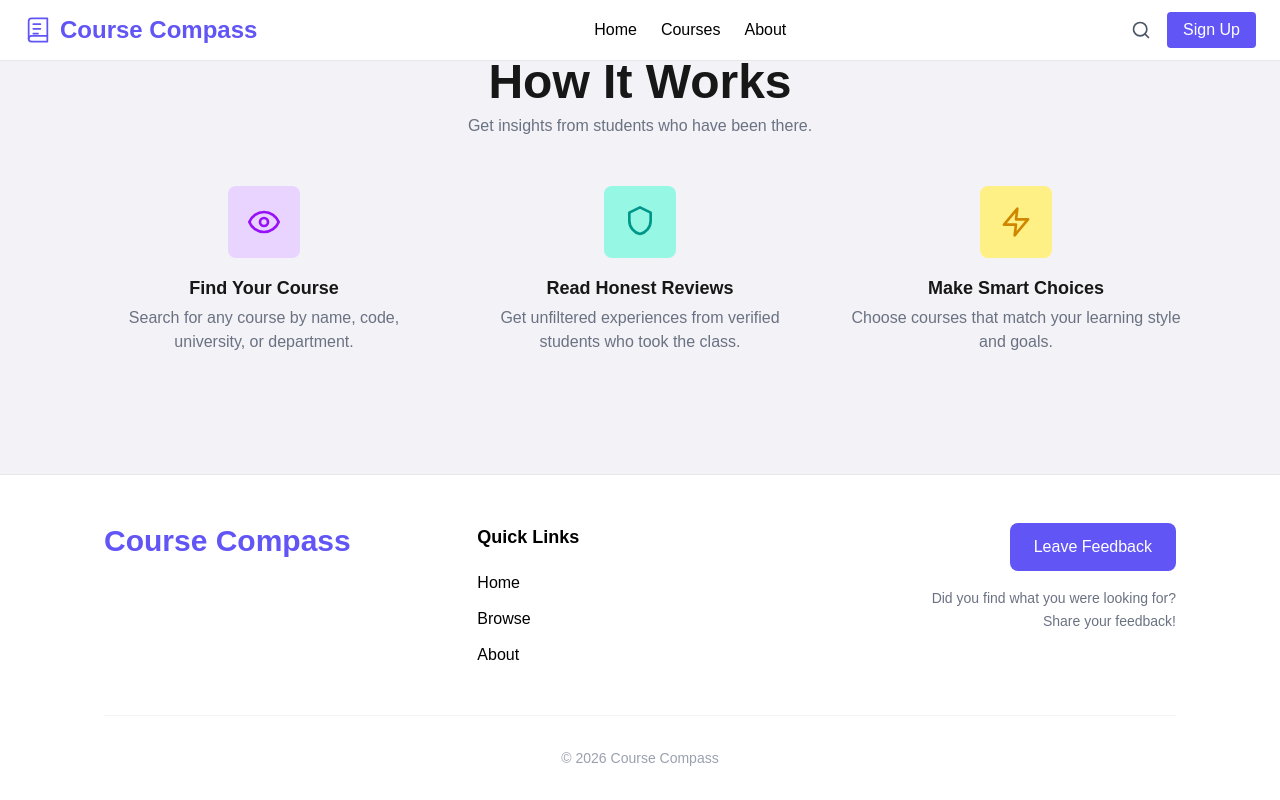
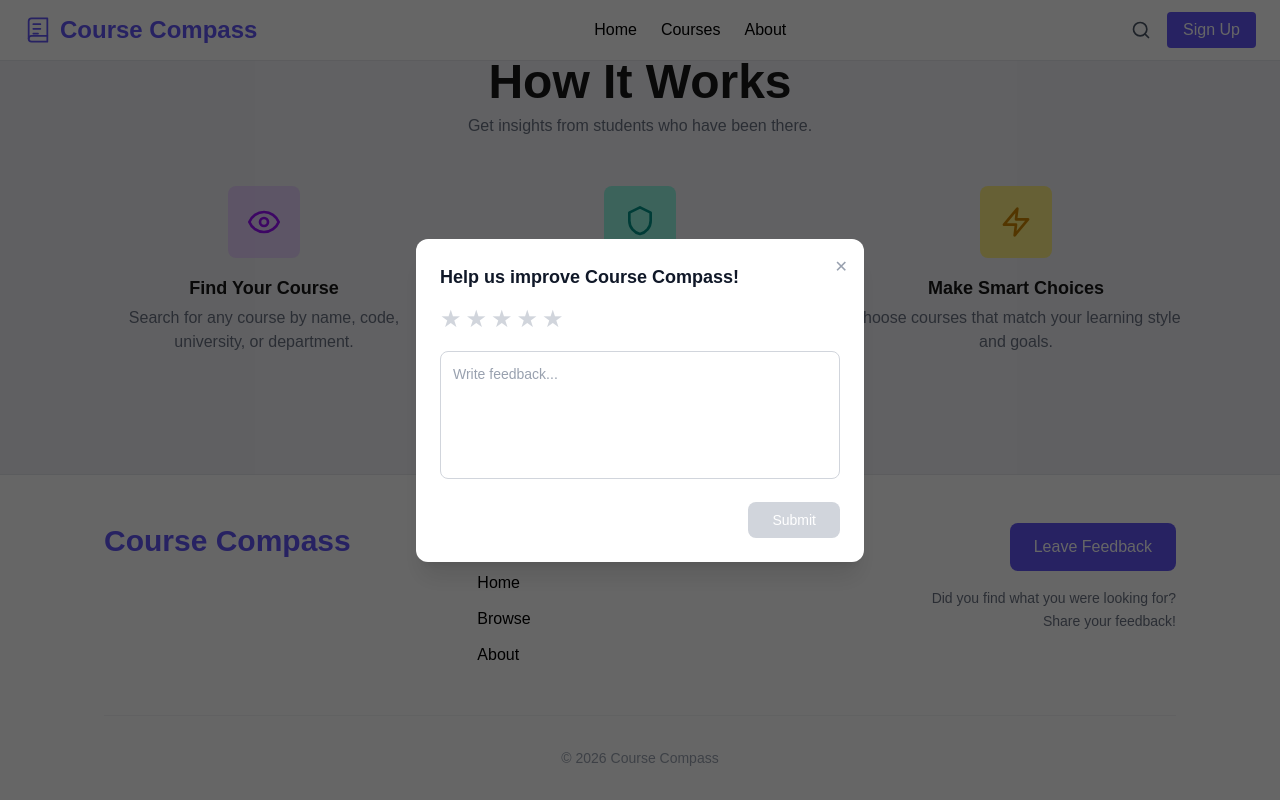
Before and after one commit to linnoureddine/techtalks-university-course-reality-check, a Next.js app: page / in a window 1280 px wide. Both pictures are taken after a click on the button "Leave Feedback". Shown: the part 1146-1946 px from the top of the page. Built offline with nearby package versions, Linux system fonts and the light colour scheme.

Commit message:
feedback form component is done, updated the footer button to open it

```diff
--- /dev/null
+++ b/components/FeedbackModal.tsx
@@ -0,0 +1,102 @@
+"use client";
+
+import { useState } from "react";
+
+type StarProps = {
+  active: boolean;
+  onClick: () => void;
+};
+
+function Star({ active, onClick }: StarProps) {
+  return (
+    <button
+      type="button"
+      onClick={onClick}
+      className={`text-2xl transition ${
+        active ? "text-gray-900" : "text-gray-300"
+      }`}
+    >
+      ★
+    </button>
+  );
+}
+
+export default function FeedbackModal({
+  onClose,
+}: {
+  onClose: () => void;
+}) {
+  const [rating, setRating] = useState(0);
+  const [feedback, setFeedback] = useState("");
+  const [error, setError] = useState("");
+
+  function handleSubmit() {
+    if (!feedback.trim()) {
+      setError("Please write some feedback before submitting.");
+      return;
+    }
+
+    if (rating === 0) {
+      setError("Please select a rating.");
+      return;
+    }
+
+    setError("");
+    console.log({ rating, feedback });
+    onClose();
+  }
+
+  return (
+    <div className="fixed inset-0 z-50 flex items-center justify-center bg-black/60 px-4">
+      <div className="relative w-full max-w-md rounded-xl bg-white p-6 shadow-xl">
+        <button
+          onClick={onClose}
+          className="absolute right-4 top-4 text-gray-400 hover:text-gray-700"
+        >
+          ✕
+        </button>
+        <h2 className="text-lg font-semibold text-gray-900">
+          Help us improve Course Compass!
+        </h2>
+        <div className="mt-3 flex gap-1">
+          {[1, 2, 3, 4, 5].map((i) => (
+            <Star
+              key={i}
+              active={i <= rating}
+              onClick={() => {
+                setRating(i);
+                setError("");
+              }}
+            />
+          ))}
+        </div>
+        <textarea
+          value={feedback}
+          onChange={(e) => {
+            setFeedback(e.target.value);
+            setError("");
+          }}
+          placeholder="Write feedback..."
+          className="mt-4 w-full h-32 resize-none rounded-lg border border-gray-300 p-3 text-sm text-gray-900 placeholder:text-gray-400 focus:outline-none focus:ring-2 focus:ring-[#6155F5]"
+        />
+        {error && (
+          <p className="mt-2 text-sm text-red-500">{error}</p>
+        )}
+        <div className="mt-4 flex justify-end">
+          <button
+            onClick={handleSubmit}
+            disabled={!feedback.trim() || rating === 0}
+            className={`rounded-lg px-6 py-2 text-sm font-medium text-white
+              ${
+                feedback.trim() && rating > 0
+                  ? "bg-[#6155F5] hover:bg-[#503fdc]"
+                  : "bg-gray-300 cursor-not-allowed"
+              }`}
+          >
+            Submit
+          </button>
+        </div>
+      </div>
+    </div>
+  );
+}
--- a/components/Footer.tsx
+++ b/components/Footer.tsx
@@ -1,6 +1,11 @@
+"use client";
+import { useState } from "react";
 import NavLink from "./NavLink";
+import FeedbackModal from "./FeedbackModal";
+
 
 export default function Footer() {
+  const [feedbackOpen, setFeedbackOpen] = useState(false);
   return (
     <footer className="w-full border-t border-gray-200 bg-white">
 
@@ -26,7 +31,7 @@ export default function Footer() {
           </div>
 
           <div className="flex flex-col items-center md:items-end text-center md:text-right">
-            <button className="rounded-lg bg-[#6155F5] px-6 py-3 text-white transition-opacity hover:opacity-90 font-medium">
+            <button  onClick={() => setFeedbackOpen(true)} className="rounded-lg bg-[#6155F5] px-6 py-3 text-white transition-opacity hover:opacity-90 font-medium">
               Leave Feedback
             </button>
             <p className="mt-4 max-w-[250px] text-sm leading-relaxed text-gray-500">
@@ -44,6 +49,12 @@ export default function Footer() {
       <div className="py-8 text-center text-sm text-gray-400">
         © 2026 Course Compass
       </div>
+      {feedbackOpen && (
+        <FeedbackModal onClose={() => setFeedbackOpen(false)} />
+      )}
     </footer>
+
+
+
   );
 }
```
